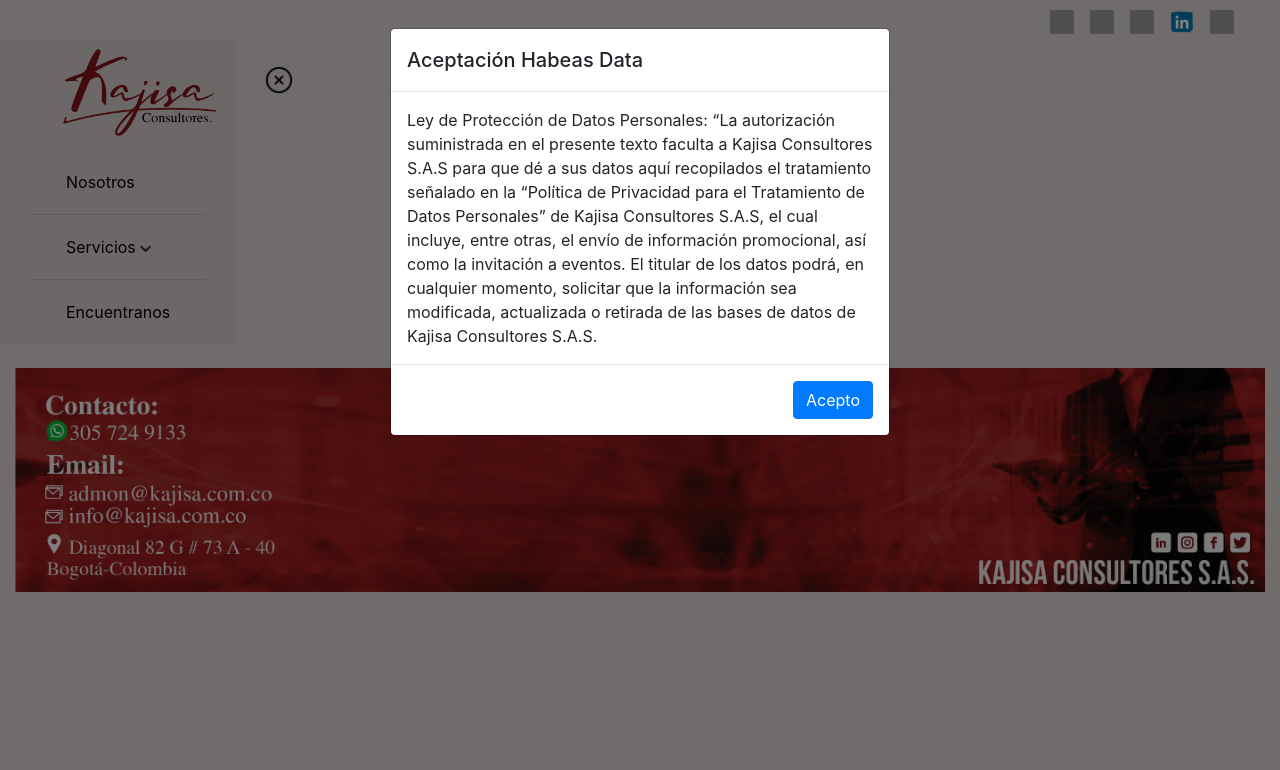
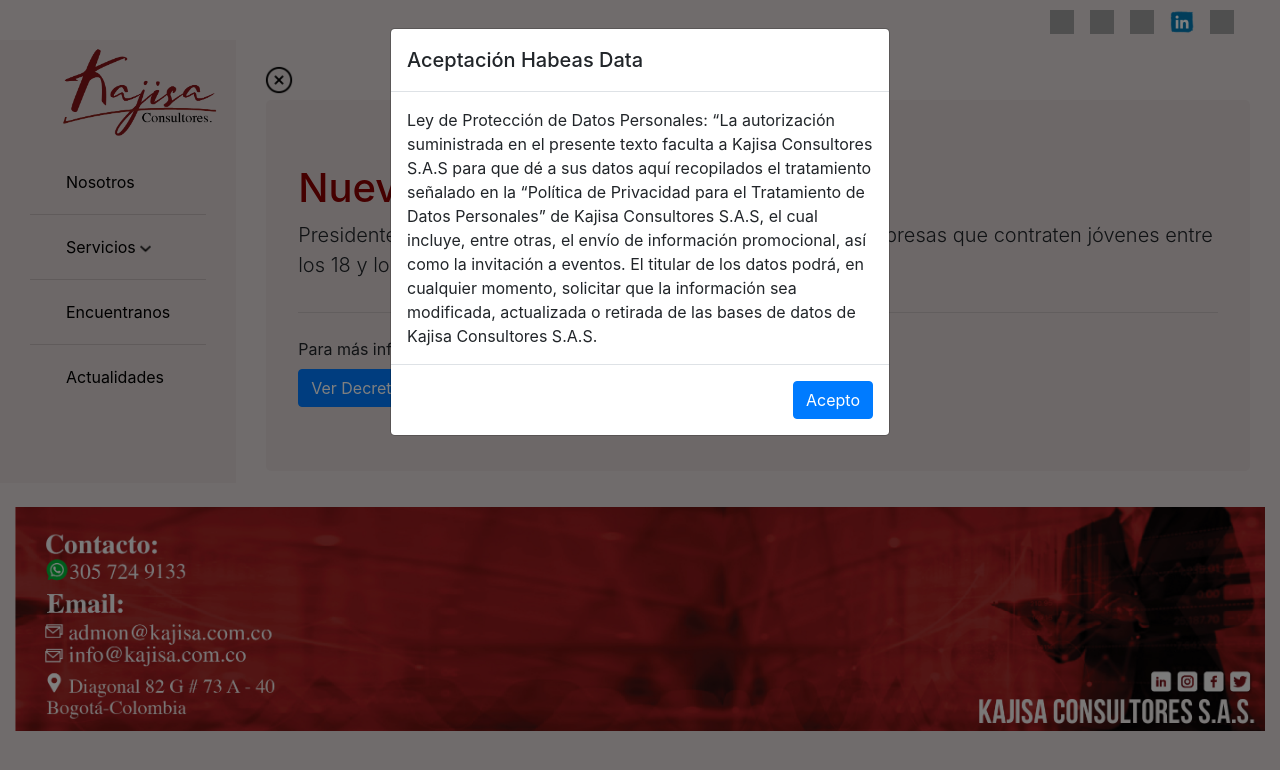
Before and after one commit to jccontreras/kajisaconsultores, a Vue app: page /news in a window 1280 px wide. Shown: the top 770 px of the page. Built offline with nearby package versions, Linux system fonts and the light colour scheme; grey boxes are pictures that could not be loaded; what vue-youtube-embed would draw is missing.

Commit message:
update page news

```diff
--- a/package.json
+++ b/package.json
@@ -13,9 +13,12 @@
     "firebase-admin": "^9.10.0",
     "firebase-functions": "^3.14.1",
     "jquery": "^3.5.1",
+    "pdfvuer": "^1.8.3",
     "register-service-worker": "^1.7.1",
     "vue": "^2.6.11",
     "vue-core-video-player": "^0.1.9",
+    "vue-pdf": "^4.3.0",
+    "vue-pdf-app": "^2.1.0",
     "vue-router": "^3.2.0",
     "vue-youtube-embed": "^2.2.2",
     "vue2-google-maps": "^0.10.7",
--- a/src/components/menu/Top.vue
+++ b/src/components/menu/Top.vue
@@ -42,6 +42,11 @@
       <li class="list-group-item licolor">
         <router-link class="nav-link linkcolor" :to="{name: 'map'}">
           Encuentranos
+        </router-link>
+      </li>
+      <li class="list-group-item licolor">
+        <router-link class="nav-link linkcolor" :to="{name: 'news'}">
+          Actualidades
         </router-link>
       </li>
     </ul>
--- /dev/null
+++ b/src/components/news/ContentNews.vue
@@ -0,0 +1,34 @@
+<template>
+  <div class="container">
+    <div class="jumbotron" style="background-color: #dbd1d1">
+      <h1 class="display-5" style="color: darkred">Nuevo Decreto N° 688 de 2021</h1>
+      <label class="lead">Presidente Duque firma decreto que otorga beneficios
+        a las empresas que contraten jóvenes entre los 18 y los 28 años.</label>
+      <hr class="my-4">
+      <label>Para más información puede ver la
+        <a href="https://twitter.com/NoticiasCaracol/status/1408130994830561288?s=08" target="_blank">Noticia</a>
+      </label>
+      <br>
+      <a class="btn btn-primary btn-md" href="#" @click="openDec688" role="button">Ver Decreto</a>
+    </div>
+    <modal-dec688/>
+  </div>
+</template>
+
+<script>
+import ModalDec688 from '@/components/news/decreto688/ModalDec688.vue';
+
+export default {
+  name: 'ContentNews',
+  components: {
+    ModalDec688,
+  },
+  methods: {
+    openDec688() {
+      // eslint-disable-next-line no-undef
+      $('#dec688Modal')
+        .modal('show');
+    },
+  },
+};
+</script>
--- /dev/null
+++ b/src/components/news/decreto688/ModalDec688.vue
@@ -0,0 +1,32 @@
+<template>
+  <div class="modal fade" id="dec688Modal" data-backdrop="static" data-keyboard="false"
+       tabindex="-1" role="dialog" aria-labelledby="staticBackdropLabel" aria-hidden="true">
+    <div class="modal-dialog">
+      <div class="modal-content">
+        <div class="modal-header">
+          <h5 class="modal-title" id="staticBackdropLabel">Decreto N° 688 de 2021</h5>
+        </div>
+        <div class="modal-body">
+          <pdf src="@/assets/news/decreto688.pdf"></pdf>
+          <!--vue-pdf-app pdf="file:///home/ragnarok/Downloads/decreto688.pdf"></vue-pdf-app-->
+        </div>
+        <div class="modal-footer">
+          <button type="button" class="btn btn-primary" data-dismiss="modal">Cerrar</button>
+        </div>
+      </div>
+    </div>
+  </div>
+</template>
+
+<script>
+// import VuePdfApp from 'vue-pdf-app';
+import pdf from 'vue-pdf';
+
+export default {
+  name: 'ModalDec688',
+  components: {
+    // VuePdfApp,
+    pdf,
+  },
+};
+</script>
--- a/src/router/index.js
+++ b/src/router/index.js
@@ -58,6 +58,14 @@
     // which is lazy-loaded when the route is visited.
     component: () => import(/* webpackChunkName: "about" */ '../views/Map.vue'),
   },
+  {
+    path: '/news',
+    name: 'news',
+    // route level code-splitting
+    // this generates a separate chunk (about.[hash].js) for this route
+    // which is lazy-loaded when the route is visited.
+    component: () => import(/* webpackChunkName: "news" */ '../views/News.vue'),
+  },
 ];
 
 const router = new VueRouter({
--- /dev/null
+++ b/src/views/News.vue
@@ -0,0 +1,14 @@
+<template>
+  <content-news/>
+</template>
+
+<script>
+import ContentNews from '@/components/news/ContentNews.vue';
+
+export default {
+  name: 'News',
+  components: {
+    ContentNews,
+  },
+};
+</script>
```
Also changed, not shown: 2 other files (tests, documents, lock files or other folders).
